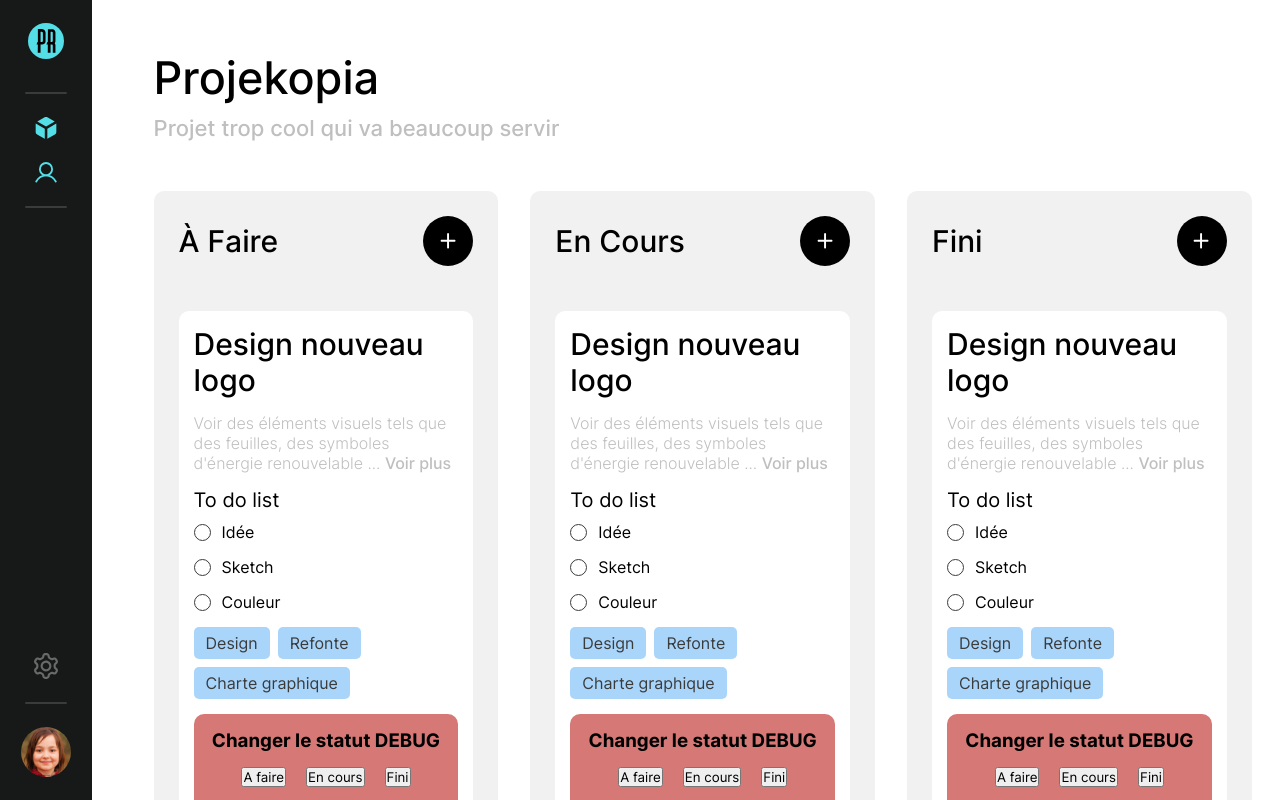
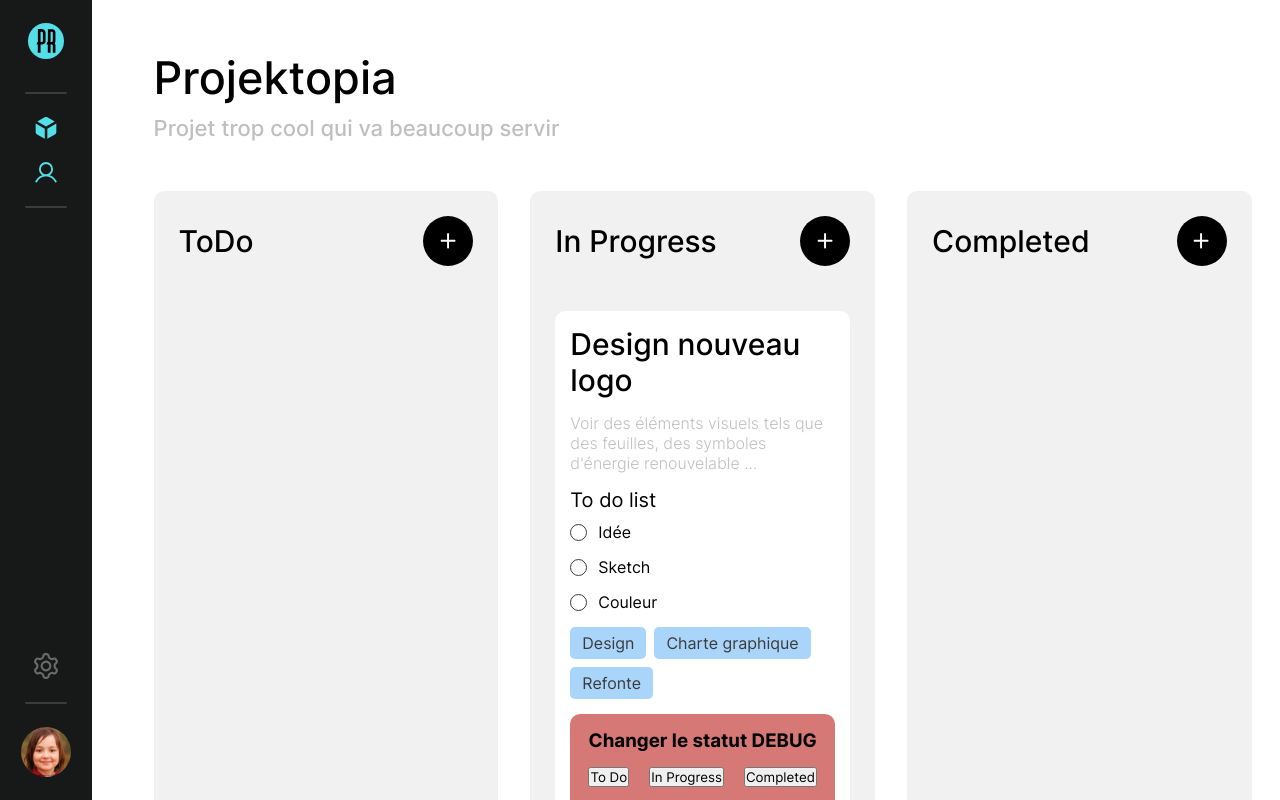
Before and after one commit to Passiflore/Projectopia, a React (Vite) app: page / in a window 1280 px wide. Shown: the top 800 px of the page. Built offline with nearby package versions, Linux system fonts and the light colour scheme.

Commit message:
[ADD] Trying to use redux store

```diff
--- a/package.json
+++ b/package.json
@@ -10,11 +10,13 @@
     "preview": "vite preview"
   },
   "dependencies": {
+    "@reduxjs/toolkit": "^1.9.5",
     "@types/react-redux": "^7.1.25",
     "react": "^18.2.0",
     "react-dom": "^18.2.0",
     "react-redux": "^8.0.5",
-    "redux": "^4.2.1"
+    "redux": "^4.2.1",
+    "redux-thunk": "^2.4.2"
   },
   "devDependencies": {
     "@types/react": "^18.0.28",
--- a/src/App.tsx
+++ b/src/App.tsx
@@ -1,24 +1,32 @@
 // import { useState } from 'react'
 import "./App.css";
-import CardContainer from "@components/CardContainer/CardContainer";
+import { CardContainerStore } from "@components/CardContainer/CardContainer";
 import SideBar from "@components/sideBar/SideBar";
+import { Provider } from "react-redux";
+import store from "./store/index.js";
 
 function App() {
   return (
+    <Provider store={store}>
       <div className="appContainer">
         <SideBar />
         <div className="project">
-        <h2 className="projectTitle">Projekopia</h2>
+          <h2 className="projectTitle">Projektopia</h2>
           <p className="projectDescription">
             Projet trop cool qui va beaucoup servir
           </p>
           <div className="projectStatuts">
-          <CardContainer title="À Faire" />
+            {/* <CardContainer title="À Faire" />
             <CardContainer title="En Cours" />
-          <CardContainer title="Fini" />
+            <CardContainer title="Fini" /> */}
+            <CardContainerStore title="ToDo" />
+            <CardContainerStore title="In Progress" />
+            <CardContainerStore title="Completed" />
           </div>
         </div>
       </div>
+
+    </Provider>
   );
 }
 
--- a/src/components/CardContainer/CardContainer.tsx
+++ b/src/components/CardContainer/CardContainer.tsx
@@ -1,12 +1,18 @@
 // import { useState } from 'react'
+import { connect } from "react-redux";
 import Cards from "../Cards/Cards";
 import "./CardContainer.css";
+import { CHANGE_STATUT_ACTION, CardState } from "@/store/cardReducer";
+import { RootState } from "@/store";
+import { Dispatch } from "redux";
 
 interface CardContainerProps {
-  title: string;
+    title: string,
+    cards: any[]
+    onChange: (card: CardState, newStatus: "ToDo" | "InProgress" | "Completed") => void
 }
 
-const CardContainer: React.FC<CardContainerProps> = ({ title }) => {
+const CardContainer: React.FC<CardContainerProps> = ({ cards, title, onChange }) => {
     return (
         <div className="cardContainer">
             <div className="cardContainerTitle">
@@ -27,12 +33,26 @@ const CardContainer: React.FC<CardContainerProps> = ({ title }) => {
                 </div>
             </div>
             <div className="CardProject">
-        <Cards></Cards>
-        <Cards></Cards>
-        <Cards></Cards>
+                {cards.map((card) => {
+                    if (card.status === title) {
+                        return <Cards key={card.id} card={card} onChange={onChange}/>
+                    } else {
+                        return null
+                    }
+                })}
             </div>
         </div>
     );
 };
 
-export default CardContainer;
+export const  CardContainerStore = connect(
+    (state: RootState) => ({
+        cards: state.cards
+    }),
+    (dispatch: Dispatch) => ({
+        onChange: (card: CardState, newStatus: "ToDo" | "InProgress" | "Completed") => dispatch({
+            type: CHANGE_STATUT_ACTION,
+            payload: {...card, status: newStatus}
+        })
+    })
+)(CardContainer)
--- a/src/components/Cards/Cards.tsx
+++ b/src/components/Cards/Cards.tsx
@@ -1,55 +1,50 @@
 // import { useState } from 'react'
+import { CardState } from '@/store/cardReducer'
 import './Cards.css'
 
-function Cards() {
+interface CardsProps {
+    card: CardState,
+    onChange: (card: CardState, newStatus: "ToDo" | "InProgress" | "Completed") => void
+}
 
+function Cards({card, onChange}: CardsProps) {
     return (
-    <div className="cards">
-        <h3 className="cardsTitle">Design nouveau logo</h3>
+        <div key={card.id} className="cards">
+            <h3 className="cardsTitle">{card.title}</h3>
             <div className="cardsDescription">
-            <p>Voir des éléments visuels tels que des feuilles, des symboles d'énergie renouvelable ... <span>Voir plus</span></p>
+                <p>{card.description}</p>
             </div>
             <div>
                 <h4 className="cardsListTitle">To do list</h4>
                 <ul className="cardsList">
-                <li>
+                    {
+                    card.toDo.map((item, index) =>
+                        <li key={index}>
                             <label className="container">
                                 <input type="checkbox" id="idea" name="idea"/>
                                 <span className="checkmark"></span>
                             </label>
-                    <label >Idée</label>
+                            <label >{item}</label>
                         </li>
-                <li>
-                    <label className="container">
-                        <input type="checkbox" id="idea" name="idea"/>
-                        <span className="checkmark"></span>
-                    </label>
-                    <label >Sketch</label>
-                </li>
-                <li>
-                    <label className="container">
-                        <input type="checkbox" id="idea" name="idea"/>
-                        <span className="checkmark"></span>
-                    </label>
-                    <label >Couleur</label>
-                </li>
+                    )
+                    }
                 </ul>
             </div>
             <div className='cardsTag'>
-            <p className='tag'>Design</p>
-            <p className='tag'>Refonte</p>
-            <p className='tag'>Charte graphique</p>
+                {card.tags.map((tag, index) => <p key={index} className='tag'>{tag}</p>)}
             </div>
             <div className='debug'>
                 <h3>Changer le statut DEBUG</h3>
                 <div className='debugButton'>
-                <button>A faire</button>
-                <button>En cours</button>
-                <button>Fini</button>
+                    <button onClick={() => onChange(card, "ToDo")} >To Do</button>
+                    <button onClick={() => onChange(card, "InProgress")} >In Progress</button>
+                    <button onClick={() => onChange(card, "Completed")} >Completed</button>
                 </div>
             </div>
         </div>
     )
 }
 
+
+
 export default Cards
--- /dev/null
+++ b/src/store/cardReducer.ts
@@ -0,0 +1,48 @@
+import { AnyAction } from "redux";
+
+// interface CardStatusAction {
+//     type: typeof CHANGE_STATUT_ACTION;
+//     payload: {
+//         id: number;
+//         status: string
+//     };
+// }
+
+export type CardState = {
+    id: number;
+    title: string;
+    description: string;
+    toDo: string[];
+    tags: string[];
+    status: string;
+};
+
+export const initialState: CardState[] = [
+    {
+        id: 1,
+        title: "Design nouveau logo",
+        description : "Voir des éléments visuels tels que des feuilles, des symboles d'énergie renouvelable ...",
+        toDo: ["Idée", "Sketch", "Couleur" ],
+        tags:["Design", "Charte graphique", "Refonte"],
+        status: "In Progress"
+    }
+]
+
+
+export const CHANGE_STATUT_ACTION = "CHANGE_STATUT_ACTION"
+
+
+export function CardReducer (state = initialState, action: AnyAction) {
+    switch (action.type){
+        case CHANGE_STATUT_ACTION:
+            return state.map(card => {
+                if (card.id === action.payload.id){
+                    return {...card, ...action.payload}
+                } else {
+                    return card
+                }
+            })
+        default:
+            return state
+    }
+}
--- /dev/null
+++ b/src/store/index.ts
@@ -0,0 +1,14 @@
+import { configureStore } from '@reduxjs/toolkit';
+import { CardReducer } from './cardReducer';
+
+const reducers = {
+    cards: CardReducer,
+}
+
+const store = configureStore(
+    {reducer: reducers}
+)
+
+export type RootState = ReturnType<typeof store.getState>
+
+export default store
--- a/vite.config.ts
+++ b/vite.config.ts
@@ -8,7 +8,7 @@ export default defineConfig({
       "@components": "./components",
       "@": "./src",
     },
-    extensions: [".ts", ".tsx", ".json", ".css", "svg"],
+    extensions: [".ts", ".tsx", ".json", ".css", "svg", "js"],
   },
   plugins: [react()],
 });
```
Also changed, not shown: 1 other file (tests, documents, lock files or other folders). Lines whose indentation alone changed are shown as unchanged.
